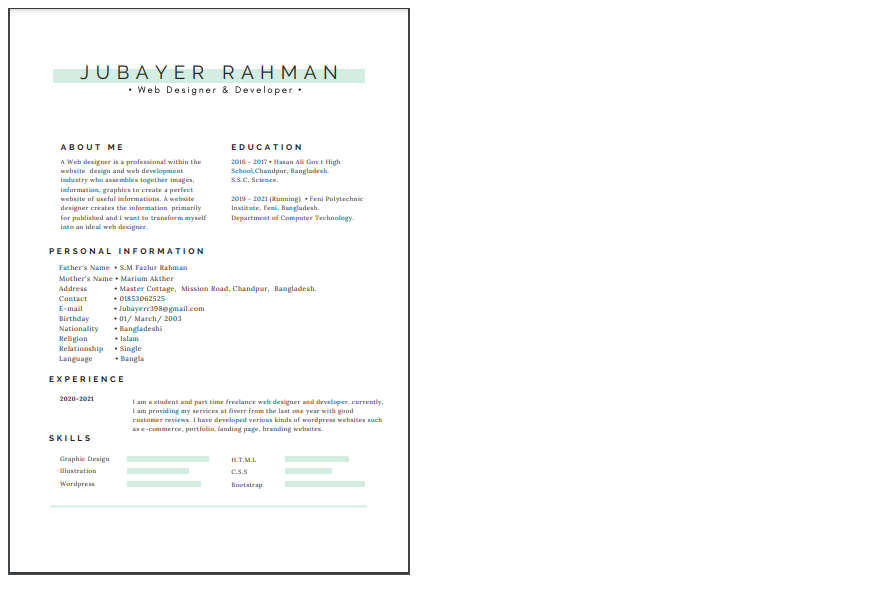
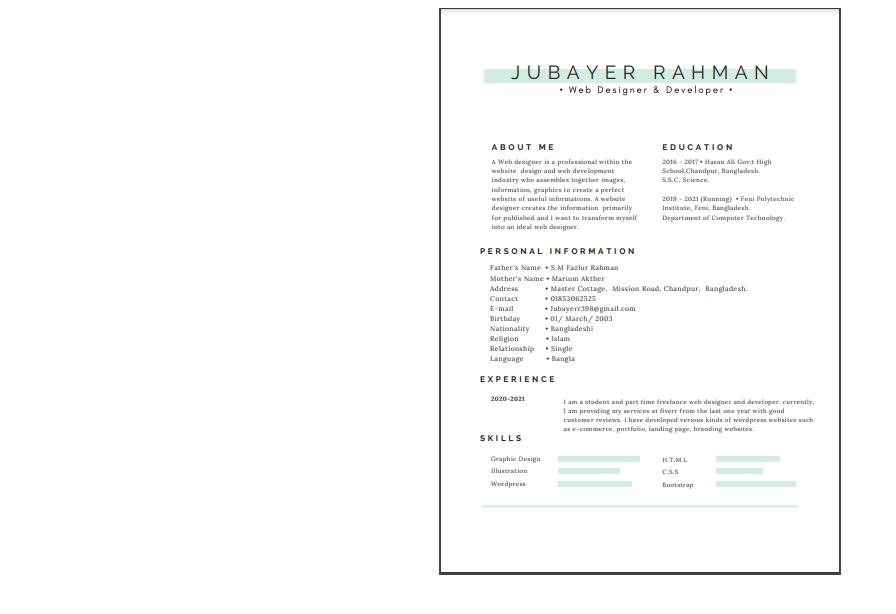
Before and after one commit to JubayerRahman/SidemenuPortfolio, a plain HTML site: page cv.html in a window 1280 px wide. Shown: the whole page, without its empty margins (0-896 px from the left). Drawn offline with Linux system fonts and the light colour scheme.

Commit message:
cv style added

```diff
--- /dev/null
+++ b/c.style.css
@@ -0,0 +1,8 @@
+body{
+    display: flex;
+    justify-content: center;
+    align-items: center;
+}
+.cv{
+
+}
--- a/cv.html
+++ b/cv.html
@@ -6,9 +6,10 @@
     <meta name="viewport" content="width=device-width, initial-scale=1.0">
     <link rel="shortcut icon" href="./Images/1edit.jpg"
     type="image/x-icon">
+    <link rel="stylesheet" href="c.style.css">
     <title>Jobayer | C.V</title>
 </head>
 <body>
-    <img src="./Images/cv.PNG" alt="">
+    <img class="cv" src="./Images/cv.PNG" alt="">
 </body>
 </html>
```
